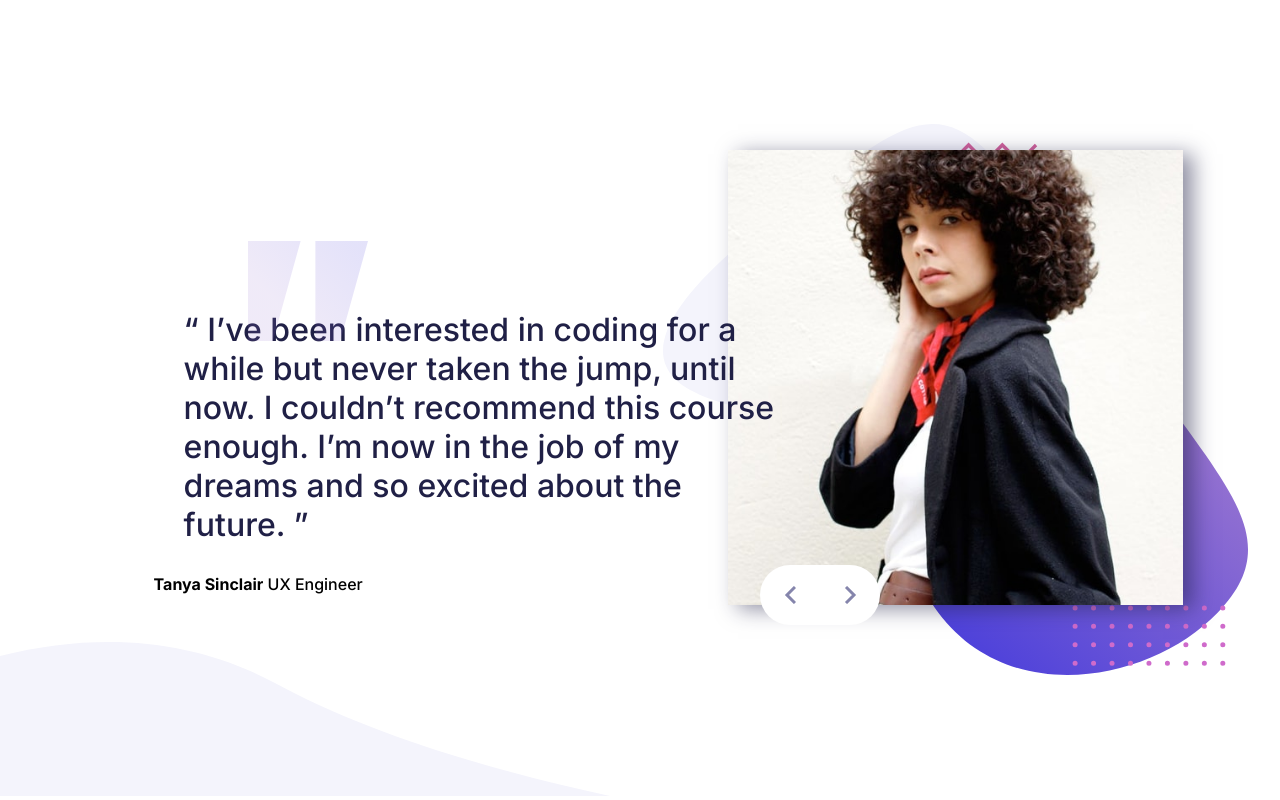
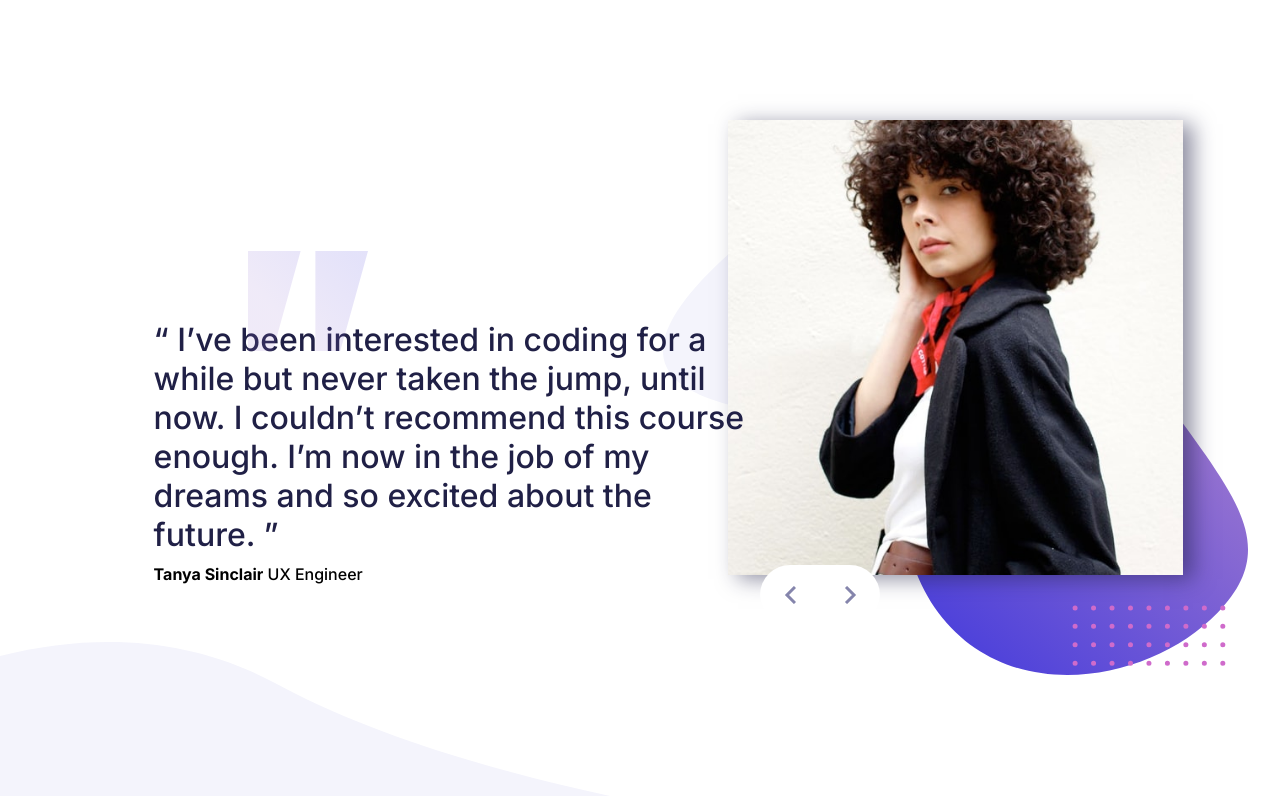
Before and after one commit to alanhcrdz/bootcamp-testimonials-slider, a plain HTML site: page index.html in a window 1280 px wide. Drawn offline with Linux system fonts and the light colour scheme.

Commit message:
CSS adjustment to align contents

```diff
--- a/style.css
+++ b/style.css
@@ -8,6 +8,7 @@
 body{
     max-width: 1440px;
     height: 100vh;
+
 
 
 
@@ -43,16 +44,20 @@ body{
     max-width: 650px;
     flex: 1;
 
+
 }
 
 #quote{
 position: relative;
 top: 35px;
 left: 15%;
+
 }
 span{
     display: block;
-    margin-top: 30px;
+    margin-top: 10px;
+    text-align: left;
+
 
 }
 #mobile-span{
@@ -69,13 +74,14 @@ span{
     background-size: 90%;
 
 
+
 }
 
 .text-box p{
     font-size: 32px;
     color: hsl(240, 38%, 20%);
     width: 95%;
-    margin-left: 30px;
+
 
 }
 
@@ -84,8 +90,9 @@ span{
     display: block;
     margin: 0 auto;
     position: relative;
-    top: 50px;
+    top: 20px;
     box-shadow: 10px 4px 20px  hsla(240, 38%, 20%,0.5);
+
 }
 
 .curve{
@@ -313,8 +320,9 @@ and (-webkit-min-device-pixel-ratio: 1) {
 
 
     .image-box{
-        width: 100%;
+        width: 80%;
         background-size: 100%;
+
     }
 
 
@@ -326,6 +334,7 @@ and (-webkit-min-device-pixel-ratio: 1) {
         font-size: 15px;
         width: 80%;
         margin: 0 auto;
+
 
     }
 
```
